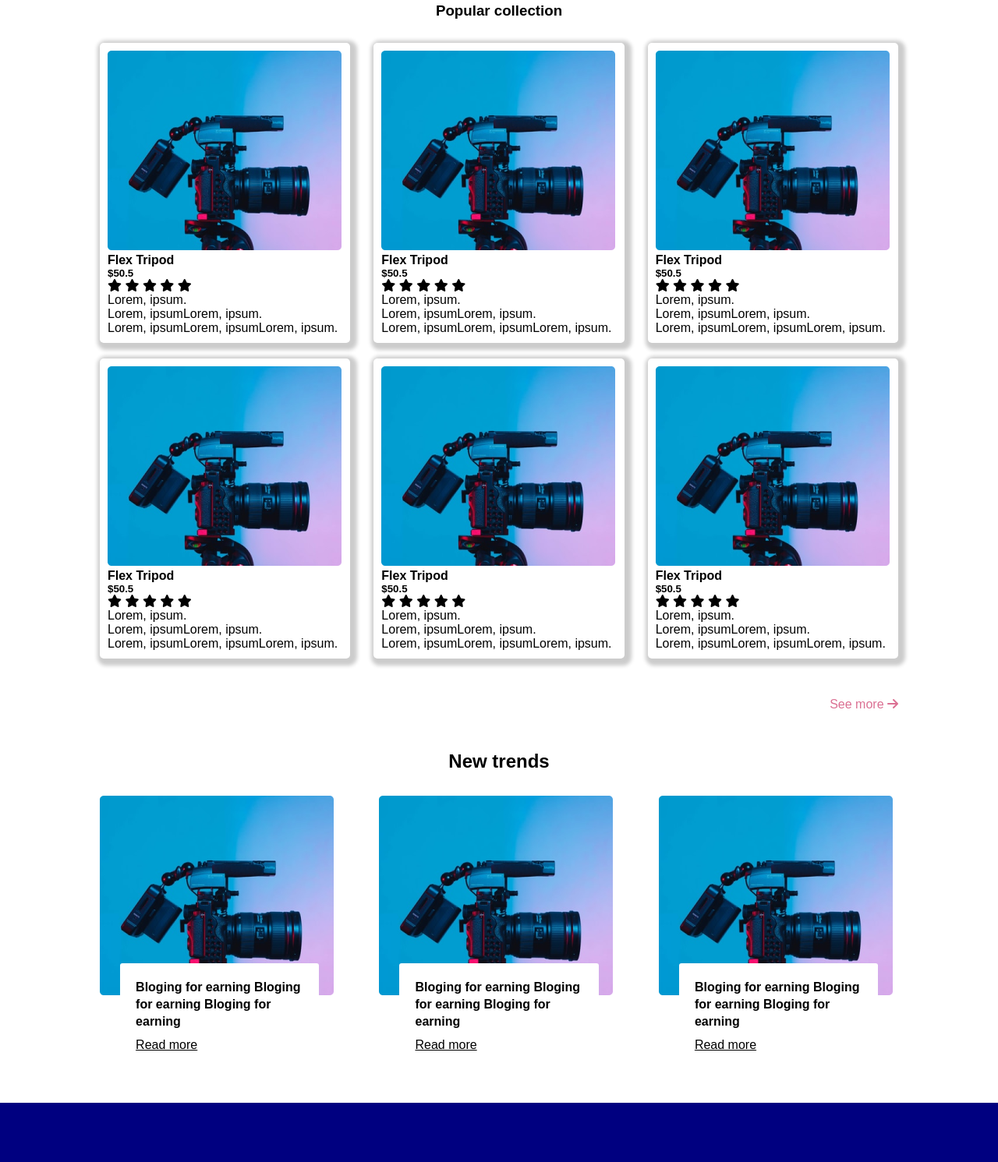
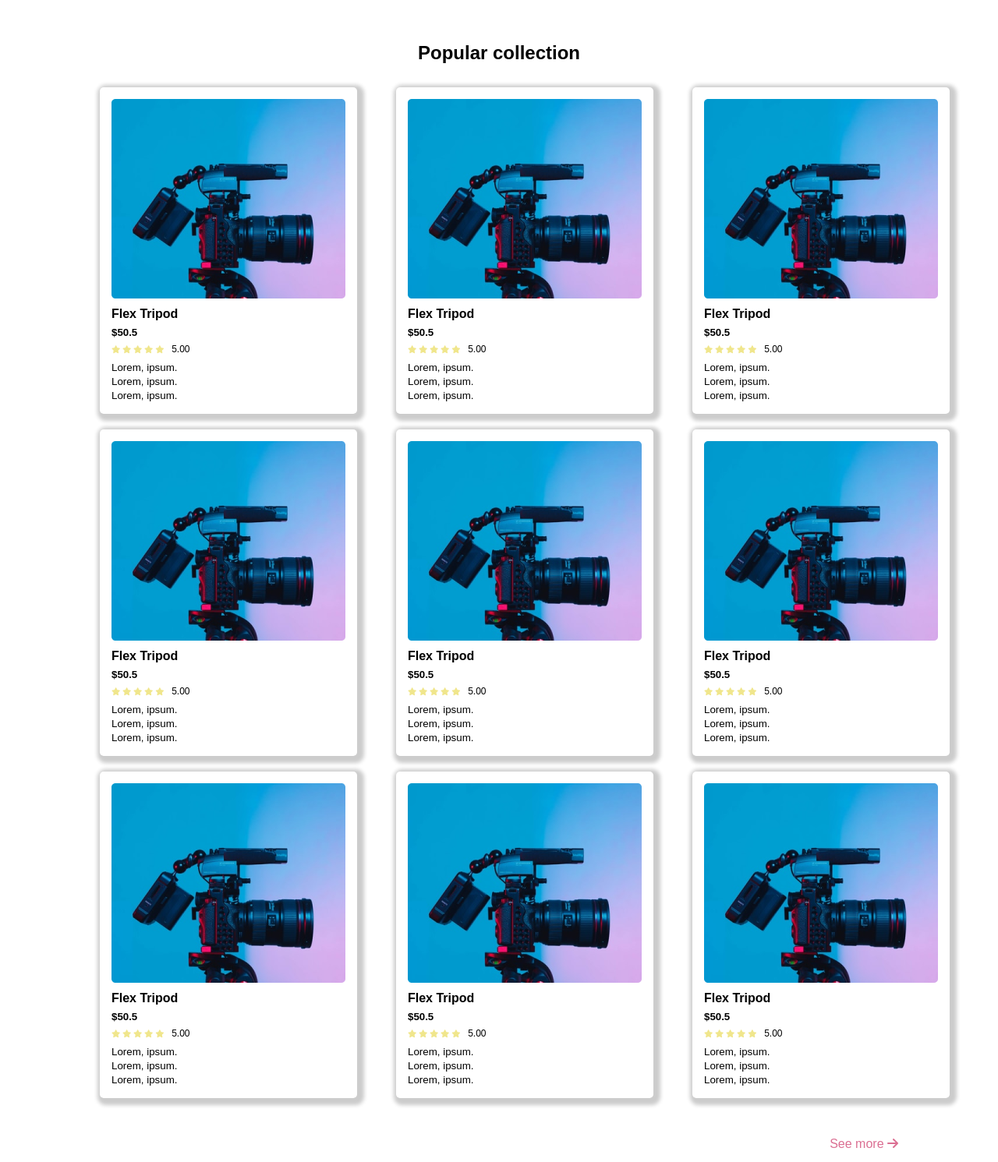
Before and after one commit to KhalilurRahmanKhan/influencer-gears, a plain HTML site: page index.html in a window 1280 px wide. Shown: the part 509-2000 px from the top of the page at 78% size. Drawn offline with Linux system fonts and the light colour scheme.

Commit message:
animation add

```diff
--- a/index.html
+++ b/index.html
@@ -10,13 +10,13 @@
 </head>
 <body>
     <header>
-        <h1>Influencer products</h1>
+        <h2>Influencer products</h2>
         <nav>
             <ul>
-                <li>Home</li>
-                <li>Products</li>
-                <li>Sign up</li>
-                <li>Log in</li>
+                <li><a href="">Home</a> </li>
+                <li><a href="">Products</a> </li>
+                <li><a href="">Sign up</a> </li>
+                <li><a href="">Log in</a> </li>
             </ul>
         </nav>
     </header>
@@ -33,7 +33,7 @@
     </section>
 
     <section class="popular-collection-container">
-        <h3>Popular collection</h3>
+        <h2>Popular collection</h2>
         <div class="collection-div">
             <div class="collection-item">
                 <img src="images/camera.png" alt="">
@@ -45,10 +45,12 @@
                     <i class="fas fa-star"></i>
                     <i class="fas fa-star"></i>
                     <i class="fas fa-star"></i>
+                    <small style="color: black;font-size: 12px;padding-left: 7px;">5.00</small>
                 </div>
-                <p>Lorem, ipsum.</p>
-                <p>Lorem, ipsumLorem, ipsum.</p>
-                <p>Lorem, ipsumLorem, ipsumLorem, ipsum.</p>
+                <small>Lorem, ipsum.</small><br>
+                <small>Lorem, ipsum.</small><br>
+                <small>Lorem, ipsum.</small>
+
             </div>
             <div class="collection-item">
                 <img src="images/camera.png" alt="">
@@ -60,10 +62,12 @@
                     <i class="fas fa-star"></i>
                     <i class="fas fa-star"></i>
                     <i class="fas fa-star"></i>
+                    <small style="color: black;font-size: 12px;padding-left: 7px;">5.00</small>
                 </div>
-                <p>Lorem, ipsum.</p>
-                <p>Lorem, ipsumLorem, ipsum.</p>
-                <p>Lorem, ipsumLorem, ipsumLorem, ipsum.</p>
+                <small>Lorem, ipsum.</small><br>
+                <small>Lorem, ipsum.</small><br>
+                <small>Lorem, ipsum.</small>
+
             </div>
             <div class="collection-item">
                 <img src="images/camera.png" alt="">
@@ -75,10 +79,12 @@
                     <i class="fas fa-star"></i>
                     <i class="fas fa-star"></i>
                     <i class="fas fa-star"></i>
+                    <small style="color: black;font-size: 12px;padding-left: 7px;">5.00</small>
                 </div>
-                <p>Lorem, ipsum.</p>
-                <p>Lorem, ipsumLorem, ipsum.</p>
-                <p>Lorem, ipsumLorem, ipsumLorem, ipsum.</p>
+                <small>Lorem, ipsum.</small><br>
+                <small>Lorem, ipsum.</small><br>
+                <small>Lorem, ipsum.</small>
+
             </div>
             <div class="collection-item">
                 <img src="images/camera.png" alt="">
@@ -90,10 +96,12 @@
                     <i class="fas fa-star"></i>
                     <i class="fas fa-star"></i>
                     <i class="fas fa-star"></i>
+                    <small style="color: black;font-size: 12px;padding-left: 7px;">5.00</small>
                 </div>
-                <p>Lorem, ipsum.</p>
-                <p>Lorem, ipsumLorem, ipsum.</p>
-                <p>Lorem, ipsumLorem, ipsumLorem, ipsum.</p>
+                <small>Lorem, ipsum.</small><br>
+                <small>Lorem, ipsum.</small><br>
+                <small>Lorem, ipsum.</small>
+
             </div>
             <div class="collection-item">
                 <img src="images/camera.png" alt="">
@@ -105,10 +113,12 @@
                     <i class="fas fa-star"></i>
                     <i class="fas fa-star"></i>
                     <i class="fas fa-star"></i>
+                    <small style="color: black;font-size: 12px;padding-left: 7px;">5.00</small>
                 </div>
-                <p>Lorem, ipsum.</p>
-                <p>Lorem, ipsumLorem, ipsum.</p>
-                <p>Lorem, ipsumLorem, ipsumLorem, ipsum.</p>
+                <small>Lorem, ipsum.</small><br>
+                <small>Lorem, ipsum.</small><br>
+                <small>Lorem, ipsum.</small>
+
             </div>
             <div class="collection-item">
                 <img src="images/camera.png" alt="">
@@ -120,13 +130,67 @@
                     <i class="fas fa-star"></i>
                     <i class="fas fa-star"></i>
                     <i class="fas fa-star"></i>
+                    <small style="color: black;font-size: 12px;padding-left: 7px;">5.00</small>
                 </div>
-                <p>Lorem, ipsum.</p>
-                <p>Lorem, ipsumLorem, ipsum.</p>
-                <p>Lorem, ipsumLorem, ipsumLorem, ipsum.</p>
+                <small>Lorem, ipsum.</small><br>
+                <small>Lorem, ipsum.</small><br>
+                <small>Lorem, ipsum.</small>
+
             </div>
+            <div class="collection-item">
+                <img src="images/camera.png" alt="">
+                <h4>Flex Tripod</h4>
+                <h5>$50.5</h5>
+                <div class="rating-stars">
+                    <i class="fas fa-star"></i>
+                    <i class="fas fa-star"></i>
+                    <i class="fas fa-star"></i>
+                    <i class="fas fa-star"></i>
+                    <i class="fas fa-star"></i>
+                    <small style="color: black;font-size: 12px;padding-left: 7px;">5.00</small>
+                </div>
+                <small>Lorem, ipsum.</small><br>
+                <small>Lorem, ipsum.</small><br>
+                <small>Lorem, ipsum.</small>
+
+            </div>
+            <div class="collection-item">
+                <img src="images/camera.png" alt="">
+                <h4>Flex Tripod</h4>
+                <h5>$50.5</h5>
+                <div class="rating-stars">
+                    <i class="fas fa-star"></i>
+                    <i class="fas fa-star"></i>
+                    <i class="fas fa-star"></i>
+                    <i class="fas fa-star"></i>
+                    <i class="fas fa-star"></i>
+                    <small style="color: black;font-size: 12px;padding-left: 7px;">5.00</small>
+                </div>
+                <small>Lorem, ipsum.</small><br>
+                <small>Lorem, ipsum.</small><br>
+                <small>Lorem, ipsum.</small>
+
+            </div>
+            <div class="collection-item">
+                <img src="images/camera.png" alt="">
+                <h4>Flex Tripod</h4>
+                <h5>$50.5</h5>
+                <div class="rating-stars">
+                    <i class="fas fa-star"></i>
+                    <i class="fas fa-star"></i>
+                    <i class="fas fa-star"></i>
+                    <i class="fas fa-star"></i>
+                    <i class="fas fa-star"></i>
+                    <small style="color: black;font-size: 12px;padding-left: 7px;">5.00</small>
+                </div>
+                <small>Lorem, ipsum.</small><br>
+                <small>Lorem, ipsum.</small><br>
+                <small>Lorem, ipsum.</small>
+
+            </div>
+
         </div>
-        <p>See more <i class="fas fa-arrow-right"></i></p>
+        <p><a href=""> See more <i class="fas fa-arrow-right"></i></a></p>
     </section>
 
     <section class="new-trend-cotainer">
--- a/style.css
+++ b/style.css
@@ -21,13 +21,17 @@ nav ul li{
     list-style: none;
     padding: 5px 10px;
 }
+nav ul li a{
+    text-decoration: none;
+    color: inherit;
+}
 
 /* start section style */
 
 .start-container{
     width: 80%;
     margin: auto;
-    margin-top: 30px;
+    margin-top: 60px;
     display: flex;
     align-items: center;
 }
@@ -47,7 +51,13 @@ nav ul li{
         border: none;
         border-radius: 30px;
         color: white;
+        cursor: pointer;
+        transition: all .5s ease;
 }
+#prebookBtn:hover{
+    padding: 10px 50px;
+}
+
 .start-img{
     width: 50%;
 }
@@ -55,6 +65,10 @@ nav ul li{
     display: block;
     width: 80%;
     margin: auto;
+    transition: all 1s ease;
+}
+.start-img:hover img{
+    transform: scale(1.1);
 }
 
 /* popular collection styles */
@@ -64,29 +78,41 @@ nav ul li{
     margin: auto;
     margin-top: 30px;
 }
-.popular-collection-container h3{
+.popular-collection-container h2{
     text-align: center;
+    margin-top: 60px;
     margin-bottom: 30px;
 }
 .popular-collection-container>p{
     text-align: right;
     margin: 50px 0px;
+}
+.popular-collection-container>p a{
+    text-decoration: none;
     color: palevioletred;
 }
 .collection-div{
     display: grid;
     grid-template-columns: repeat(3,1fr);
     row-gap: 20px;
-    column-gap: 30px;
+    column-gap: 50px;
 }
 .collection-item{
     box-shadow: 3px 3px 5px 6px #ccc;
-    padding: 10px;
+    padding: 15px;
     border-radius: 5px;
 }
+.collection-item h4{
+    margin-top: 7px;
+}
+.collection-item h5{
+    margin: 7px 0px;
+}
 
-.rating-box{
-    background-color: yellowgreen;
+.rating-stars{
+    color: khaki;
+    font-size: 10px;
+    margin-bottom: 7px;
 }
 
 /* footer styles */
```
